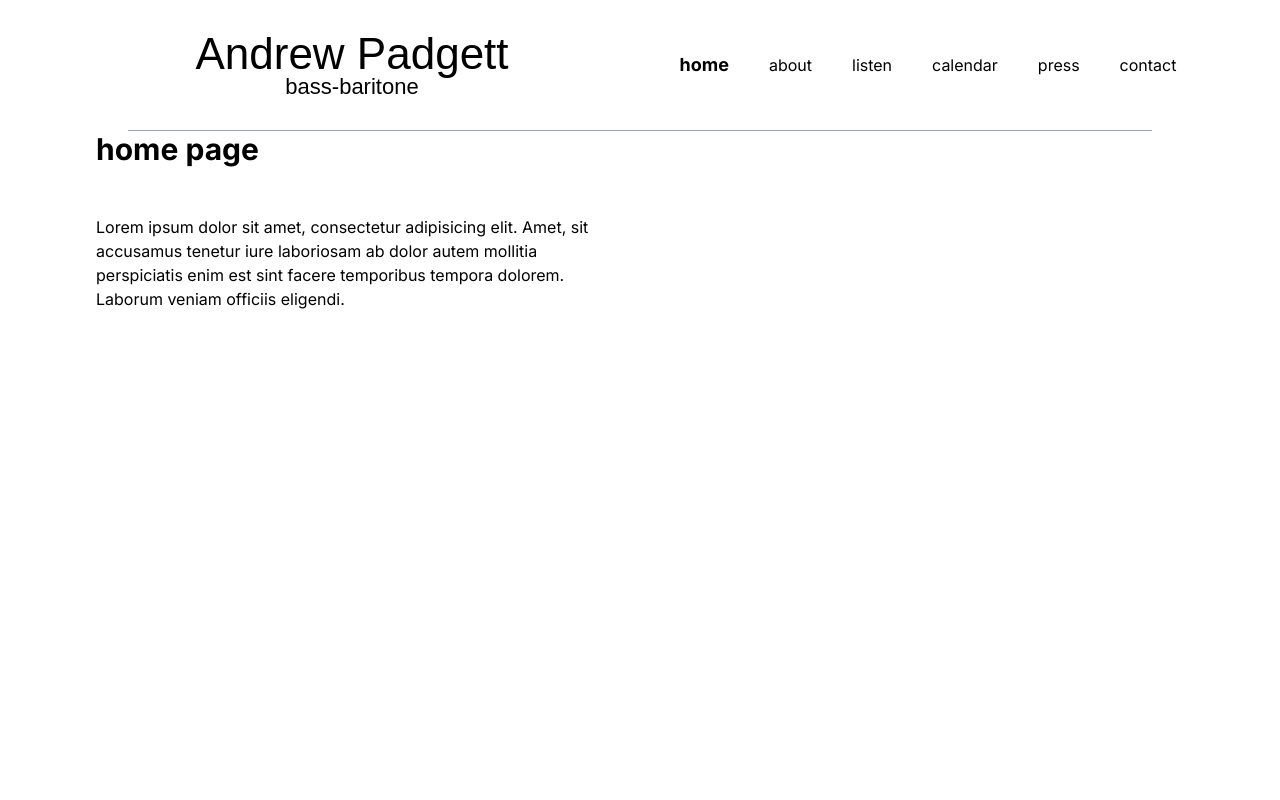
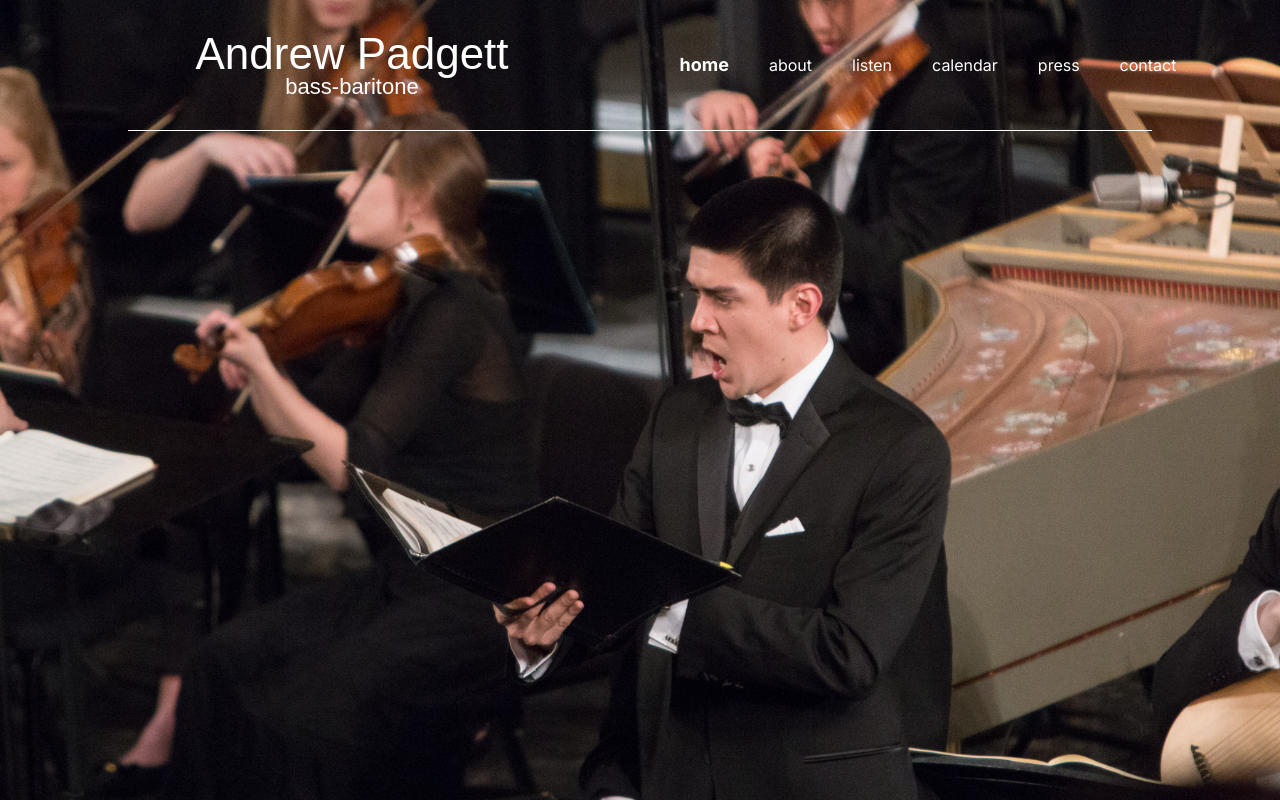
Before and after one commit to VoxAntiqua/andrew-padgett-website, a Next.js app: page / in a window 1280 px wide. Built offline with nearby package versions, Linux system fonts and the light colour scheme; a web font is replaced by a local one.

Commit message:
Implemented home splash and contact page

```diff
--- a/app/contact/page.tsx
+++ b/app/contact/page.tsx
@@ -1,30 +1,26 @@
+import Image from "next/image";
+
 export default function Contact() {
+  return (
+    <section className="p-8 lg:px-16">
+      <div className="container flex flex-wrap gap-12 h-[calc(100vh-14rem)]"> {/* Adjusts for any header or padding height */}
+        {/* Image section */}
+        <div className="flex-1 relative h-full">
+          <Image
+            src="/images/bcsdsinging.jpg"
+            alt="Singing"
+            layout="fill"  // Fill the container
+            objectFit="contain"  // Cover the container while maintaining aspect ratio
+            objectPosition="center"  // Center the image
+          />
+        </div>
 
-    return (
-      <section className='py-12'>
-        <div className='container'>
-          <h2 className='mb-12 text-3xl font-bold'>Contact Us</h2>
-          <div className='flex gap-12'>
-            <p>
-              Lorem ipsum dolor sit amet, consectetur adipisicing elit. Amet, sit
-              accusamus tenetur iure laboriosam ab dolor autem mollitia
-              perspiciatis enim est sint facere temporibus tempora dolorem.
-              Laborum veniam officiis eligendi.
-            </p>
-            <p>
-              Lorem ipsum dolor sit amet, consectetur adipisicing elit. Amet, sit
-              accusamus tenetur iure laboriosam ab dolor autem mollitia
-              perspiciatis enim est sint facere temporibus tempora dolorem.
-              Laborum veniam officiis eligendi.
-            </p>
-            <p>
-              Lorem ipsum dolor sit amet, consectetur adipisicing elit. Amet, sit
-              accusamus tenetur iure laboriosam ab dolor autem mollitia
-              perspiciatis enim est sint facere temporibus tempora dolorem.
-              Laborum veniam officiis eligendi.
-            </p>
-          </div>
+        {/* Text section */}
+        <div className="flex-1 flex flex-col justify-center h-full">
+          <p>For bookings and inquiries, email me at:</p>
+          <p>andrew.padgett.88 (at) gmail.com</p>
         </div>
-      </section>
-    )
-  }
+      </div>
+    </section>
+  );
+}
--- a/app/globals.css
+++ b/app/globals.css
@@ -12,3 +12,18 @@
   -ms-overflow-style: none;
   scrollbar-width: none;
 }
+
+/* Ensure the header is positioned on top */
+header {
+    position: relative; /* Allows content to appear below */
+    z-index: 10; /* Ensure it's above the image */
+  }
+
+  /* Remove margins for full image coverage */
+  body,
+  html {
+    margin: 0;
+    padding: 0;
+    height: 100%;
+    width: 100%;
+  }
--- a/app/header.tsx
+++ b/app/header.tsx
@@ -1,23 +1,26 @@
-'use client'
+'use client';
 
 import Link from "next/link";
 import SingerLogo from "./ui/SingerLogo";
-import { usePathname } from "next/navigation";  // Import the usePathname hook
+import { usePathname } from "next/navigation";
 
 export default function Header() {
-  // Get the current pathname
   const pathname = usePathname();
-
-  // Function to determine if a link is active
   const isActive = (href: string) => pathname === href;
+  const isHomePage = pathname === "/"; // Check if current page is the home page
 
   return (
-    <header>
-      <nav className="py-8">
+    // Conditional class based on isHomePage
+    <header
+      className={`${
+        isHomePage ? "absolute top-0 left-0 w-full bg-transparent text-white z-10" : "relative bg-white text-black"
+      }`}
+    >
+      <nav className={`py-8 ${isHomePage ? "bg-transparent" : "bg-white"}`}>
         <div className="flex justify-between items-center w-full px-8 lg:px-16">
           {/* Left half with SingerLogo, centered */}
           <div className="flex justify-center flex-1">
-            <SingerLogo />
+            <SingerLogo isWhite={isHomePage} /> {/* Control logo text color */}
           </div>
 
           {/* Right half with navigation links, centered */}
@@ -48,7 +51,7 @@ export default function Header() {
       </nav>
 
       {/* Separate dividing line spanning about 80% of the viewport width */}
-      <div className="border-b border-slate-400 mx-auto w-4/5"></div>
+      <div className={`border-b ${isHomePage ? "border-white" : "border-slate-400"} mx-auto w-4/5`}></div>
     </header>
   );
 }
--- a/app/page.tsx
+++ b/app/page.tsx
@@ -1,15 +1,16 @@
+import Image from "next/image"; // Import Image from Next.js
+
 export default function Home() {
   return (
-    <section className='px-24'>
-      <div className='container'>
-        <h1 className='mb-12 text-3xl font-bold'>home page</h1>
-        <p className='max-w-lg'>
-          Lorem ipsum dolor sit amet, consectetur adipisicing elit. Amet, sit
-          accusamus tenetur iure laboriosam ab dolor autem mollitia perspiciatis
-          enim est sint facere temporibus tempora dolorem. Laborum veniam
-          officiis eligendi.
-        </p>
-      </div>
+    <section className="relative w-full h-screen">
+      {/* Splash Image */}
+      <Image
+        src="/images/HomeSplash.jpg"
+        alt="Home Splash"
+        layout="fill"  // Fill the entire viewport
+        objectFit="cover"  // Cover the entire viewport
+        priority  // Prioritize loading this image
+      />
     </section>
-  )
+  );
 }
--- a/app/ui/SingerLogo.tsx
+++ b/app/ui/SingerLogo.tsx
@@ -1,8 +1,12 @@
 import { ibarra } from "./fonts";
 
-export default function SingerLogo() {
+interface SingerLogoProps {
+    isWhite?: boolean;
+  }
+
+export default function SingerLogo({isWhite = false}) {
     return (
-        <div className={`${ibarra.className} flex flex-col items-center leading-none text-black`}>
+        <div className={`${ibarra.className} flex flex-col items-center leading-none {isWhite ? "text-white" : "text-black"}`}>
             <p className="text-[44px]">Andrew Padgett</p>
             <p className="text-[22px]">bass-baritone</p>
         </div>
--- a/app/ui/calendar/EventDetails.tsx
+++ b/app/ui/calendar/EventDetails.tsx
@@ -48,8 +48,8 @@ const EventDetails: React.FC<EventDetailsProps> = ({ event }) => {
 
       <p className="mt-4">{event.description}</p>
       <p className="mt-4">
-        <a href={event.url} className="text-blue-500 underline">
-          More Info
+        <a href={event.url} className="text-blue-900 underline">
+          Learn more
         </a>
       </p>
       <ul className="mt-6 space-y-4">
```
Also changed, not shown: public/images/HomeSplash.jpg (added), public/images/bcsdsinging.jpg (added).
